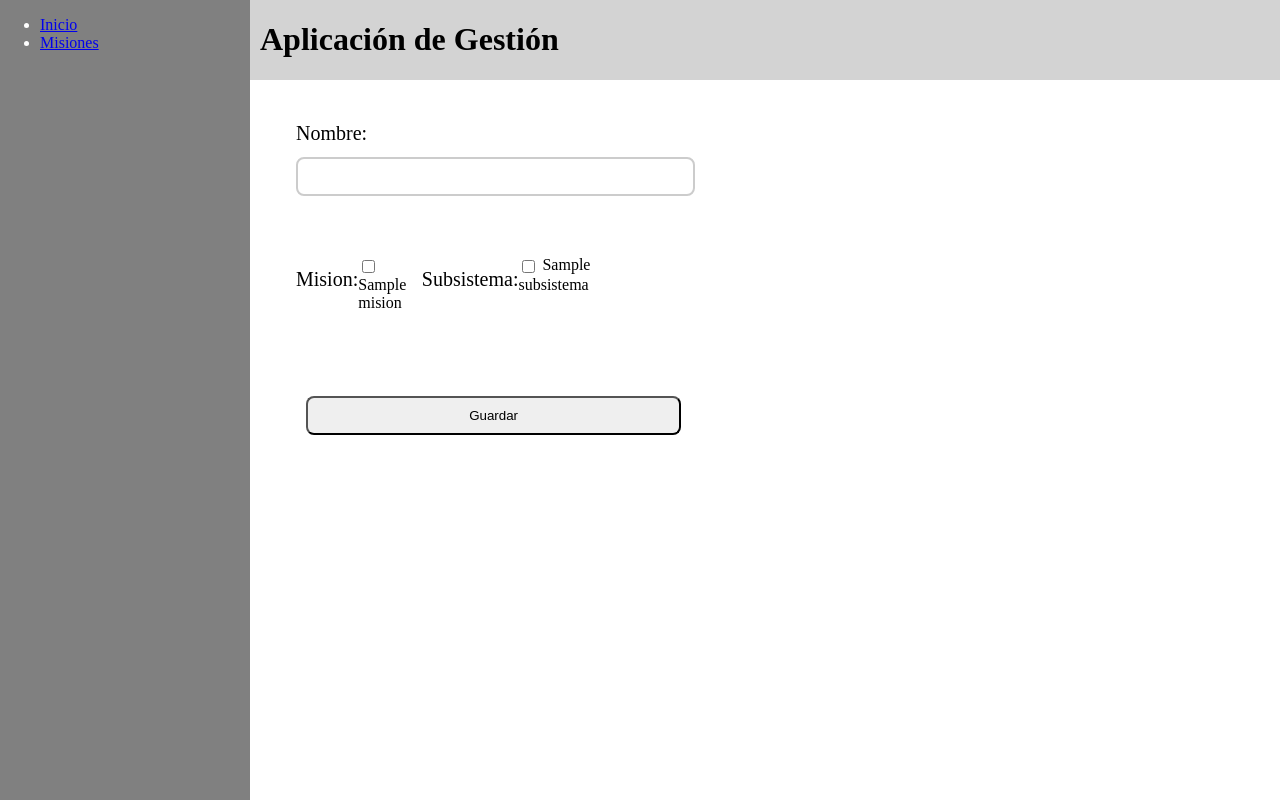
After one commit to luismeza8/assistance_system, a Django app: page /agregar_miembro in a window 1280 px wide. The commit adds this page. Run offline with Django 5.2, Linux system fonts and the light colour scheme; tables that the repository leaves empty hold one stand-in row (values such as "Sample post").

Commit message:
agregar miembro agregado

```diff
--- /dev/null
+++ b/registro/forms.py
@@ -0,0 +1,25 @@
+from django import forms
+from .models import *
+
+
+class MiembroForm(forms.ModelForm):
+    nombre = forms.CharField(
+        label='Nombre',
+        widget=forms.TextInput(attrs={'class': 'nombre'})
+    )
+    mision = forms.ModelMultipleChoiceField(
+        label='Mision/es',
+        queryset=Mision.objects.all(),
+        widget=forms.CheckboxSelectMultiple(attrs={'class': 'checkbox_list'}),
+        required=True,
+    )
+    subsistema = forms.ModelMultipleChoiceField(
+        label='Subsistema/s',
+        queryset=Subsistema.objects.all(),
+        widget=forms.CheckboxSelectMultiple(attrs={'class': 'checkbox_list'}),
+        required=True,
+    )
+
+    class Meta:
+        model = Miembro
+        fields = ['nombre', 'mision', 'subsistema']
--- /dev/null
+++ b/registro/templates/registro/formulario_miembro.html
@@ -0,0 +1,24 @@
+{% extends 'registro/base.html' %}
+
+{% block head %}
+<link rel="stylesheet" href="static/css/formulario_miembro.css">
+{% endblock %}
+
+{% block content %}
+<div class='content'>
+  <form method="post">
+      {% csrf_token %}
+
+      <label for='{{ form.nombre.id_for_label }}' class='label_form'>Nombre: </label>
+      {{ form.nombre }}
+      <div class='checkboxes_container'>
+        <label for='{{ form.mision.id_for_label }}' class='label_form'>Mision: </label>
+        {{ form.mision }}
+        <label for='{{ form.mision.id_for_label }}' class='label_form'>Subsistema: </label>
+        {{ form.subsistema }}
+      </div>
+
+      <button type="submit" class='btn_guardar'>Guardar</button>
+  </form>
+</div>
+{% endblock %}
--- a/registro/templates/registro/inicio.html
+++ b/registro/templates/registro/inicio.html
@@ -14,7 +14,9 @@
     {% block content %}
     <div class='above_table'>
       <h3>Total de miembros: {{ miembros.count }}</h3>
-      <button class='agregar_miembro'>Agregar miembro</button>
+      <a href='{% url 'agregar_miembro' %}'>
+        <button class='agregar_miembro'>Agregar miembro</button>
+      </a>
     </div>
       <table>
         <thead>
--- a/registro/urls.py
+++ b/registro/urls.py
@@ -5,4 +5,5 @@ from . import views
 urlpatterns = [
     path('', views.index, name='index'),
     path('misiones', views.gestionar_misiones, name='misiones'),
+    path('agregar_miembro', views.agregar_miembro, name='agregar_miembro'),
 ]
--- a/registro/views.py
+++ b/registro/views.py
@@ -1,14 +1,26 @@
-from django.shortcuts import render
+from django.shortcuts import render, redirect
 from django.http import HttpResponse
 from django.template import loader
 
 from .models import *
+from .forms import *
 
 # Create your views here.
 def index(request):
     miembros = Miembro.objects.all()
     return render(request, 'registro/inicio.html', {'miembros': miembros})
 
+
 def gestionar_misiones(request):
     misiones = Mision.objects.all()
     return render(request, 'registro/misiones.html', {'misiones': misiones})
+
+def agregar_miembro(request):
+    if request.method == 'POST':
+        form = MiembroForm(request.POST)
+        if form.is_valid():
+            form.save()
+            return redirect('index')
+    else:
+        form = MiembroForm()
+    return render(request, 'registro/formulario_miembro.html', {'form': form})
--- a/static/css/base.css
+++ b/static/css/base.css
@@ -4,7 +4,7 @@ body {
   height: 100vh;
   background-color: white;
   display: grid;
-  grid-template-columns: 200px 1fr;
+  grid-template-columns: 250px 1fr;
   grid-template-rows: 80px 1fr;
 }
 
--- /dev/null
+++ b/static/css/formulario_miembro.css
@@ -0,0 +1,50 @@
+.content {
+  margin: 30px 30px;
+  display: flex;
+  flex-direction: vertical;
+}
+
+.checkboxes_container {
+  display: flex;
+  flex-direction: horizontal;
+  justify-content: space-between;
+  width: 80%;
+  margin-bottom: 60px;
+}
+
+.nombre {
+  width: 100%;
+  padding: 10px;
+  border-radius: 8px;
+  border: 2px solid #ccc;
+  margin-bottom: 60px;
+}
+
+form {
+  width: 40%;
+}
+
+.label_form {
+  margin: 12px 0;
+  display: block;
+  font-size: 20px;
+}
+
+.btn_guardar {
+  width: 100%;
+  padding: 10px;
+  margin: 20px 0;
+  margin-left: 10px;
+  border-radius: 8px;
+}
+
+.checkbox_list label {
+  display: block;
+  margin-bottom: 4px;
+  flex: 1;
+}
+
+.checkbox_list input[type="checkbox"] {
+  vertical-align: middle;
+  flex: 2;
+}
```
